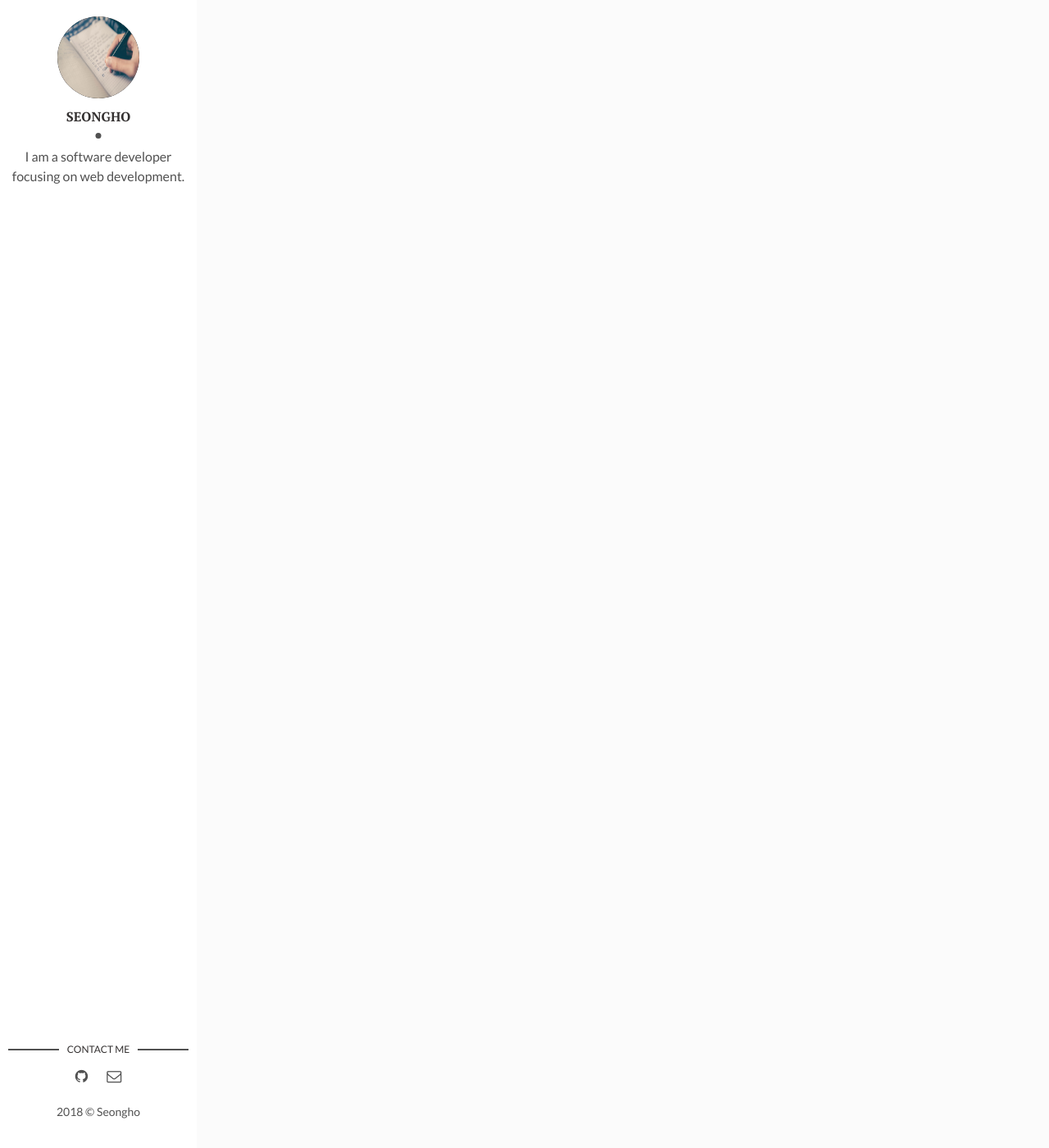
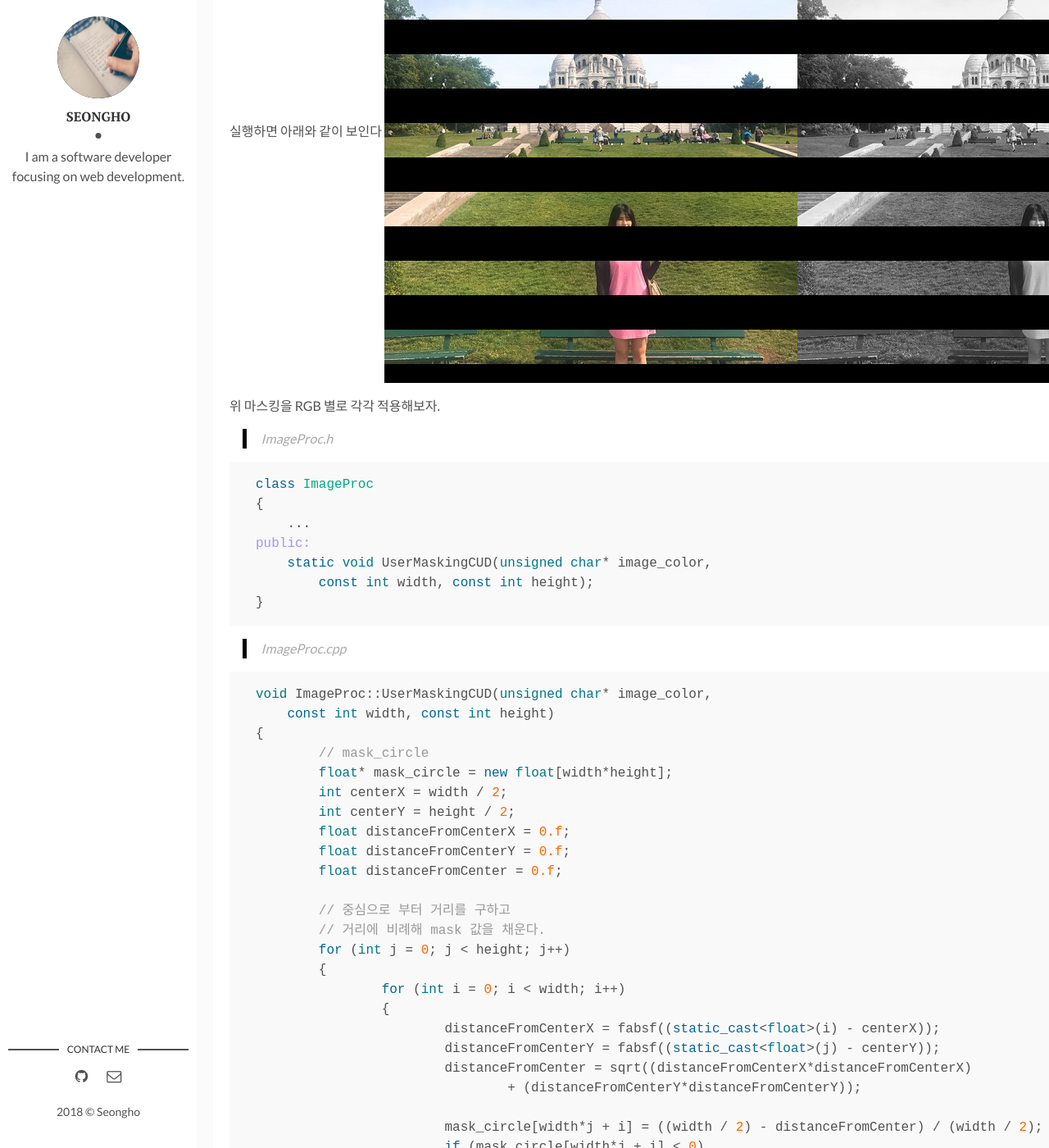
Before and after one commit to nsho77/nsho77.github.io, a Jekyll site: the page built from _posts/2018-06-01-userMasking1,2.md, in a window 1280 px wide and 1400 px high, scrolled down 9505 px. Shown: the whole window at 82% size. Built offline with Jekyll 4.4.1, drawn with Linux system fonts in a browser that asks for light colours; comment, search, counter and statistics services are not loaded; some of the changed text lies outside the part shown.

Commit message:
userMasking1, 2 compelete

```diff
--- a/_posts/2018-06-01-userMasking1,2.md
+++ b/_posts/2018-06-01-userMasking1,2.md
@@ -270,12 +270,16 @@
 {
     unsigned char* mask = new unsigned char[width*height];
     int changePoint = height / 16;
+    int bBlack = -1;
 
     for(int j=0; j<height; j++)
     {
+        if(j % changePoint == 0)
+            bBlack *= -1;
+
         for(int i=0; i<width; i++)
         {
-            if(j % changePoint == 0)
+            if(bBlack == 1)
                 mask[width*j + i] = 0;
             else
                 mask[width*j + i] = 1;
@@ -293,3 +297,156 @@
 
 }
 {% endhighlight %}
+
+이벤트 처리기를 만들자.
+> ImageProcessingDoc.h
+{% highlight cpp %}
+class CImageProcessingDoc:public CDocument
+{
+    ...
+public:
+    afx_msg void OnUsermasking2Divide();
+}
+{% endhighlight %}
+
+> ImageProcessingDoc.cpp
+{% highlight cpp %}
+void CImageProcessingDoc::OnUsermasking2Divide()
+{
+    ImageProc::UserMaskingDivide(m_Images[cur_index].image_color,
+		m_Images[cur_index].width, m_Images[cur_index].height);
+	ImageProc::MergeChannels(m_Images[cur_index].image_color,
+		m_Images[cur_index].image_gray,m_Images[cur_index].width, m_Images[cur_index].height);
+
+	CImageProcessingView* pView = (CImageProcessingView*)((CMainFrame*)(AfxGetApp()->m_pMainWnd))->GetActiveView();
+
+	pView->SetDrawImage(m_Images[cur_index].image_color, m_Images[cur_index].image_gray,
+		m_Images[cur_index].width, m_Images[cur_index].height);
+
+	pView->OnInitialUpdate();
+}
+{% endhighlight %}
+
+실행하면 아래와 같이 보인다
+![userMaskingDivide-jy]({{"/assets/img/imageProcessing/userMaskingDivide-jy.jpg"}})
+
+위 마스킹을 RGB 별로 각각 적용해보자.
+
+> ImageProc.h
+{% highlight cpp %}
+class ImageProc
+{
+    ...
+public:
+    static void UserMaskingCUD(unsigned char* image_color,
+        const int width, const int height);
+}
+{% endhighlight %}
+
+> ImageProc.cpp
+{% highlight cpp %}
+void ImageProc::UserMaskingCUD(unsigned char* image_color,
+    const int width, const int height)
+{
+	// mask_circle
+	float* mask_circle = new float[width*height];
+	int centerX = width / 2;
+	int centerY = height / 2;
+	float distanceFromCenterX = 0.f;
+	float distanceFromCenterY = 0.f;
+	float distanceFromCenter = 0.f;
+
+	// 중심으로 부터 거리를 구하고
+	// 거리에 비례해 mask 값을 채운다.
+	for (int j = 0; j < height; j++)
+	{
+		for (int i = 0; i < width; i++)
+		{
+			distanceFromCenterX = fabsf((static_cast<float>(i) - centerX));
+			distanceFromCenterY = fabsf((static_cast<float>(j) - centerY));
+			distanceFromCenter = sqrt((distanceFromCenterX*distanceFromCenterX)
+				+ (distanceFromCenterY*distanceFromCenterY));
+
+			mask_circle[width*j + i] = ((width / 2) - distanceFromCenter) / (width / 2);
+			if (mask_circle[width*j + i] < 0)
+				mask_circle[width*j + i] = 0;
+		}
+	}
+
+
+	// mask_updown
+	float* mask_updown = new float[width*height];
+
+	for (int j = 0; j < height; j++)
+	{
+		for (int i = 0; i < width; i++)
+		{
+			mask_updown[width*j + i] = static_cast<float>(height - j) /
+				static_cast<float>(height);
+		}
+	}
+
+	// mask_divide
+	unsigned char* mask_divide = new unsigned char[width*height];
+	int changePoint = height / 16;
+	int bZero = -1;
+
+	for (int j = 0; j<height; j++)
+	{
+		if (j % changePoint == 0)
+			bZero *= (-1);
+
+		for (int i = 0; i<width; i++)
+		{
+			if (bZero == 1)
+				mask_divide[width*j + i] = 0;
+			else
+				mask_divide[width*j + i] = 1;
+		}
+	}
+
+	// masking
+	for (int i = 0; i < width*height; i++)
+	{
+		image_color[i * 4 + 0] *= mask_updown[i];
+		image_color[i * 4 + 1] *= mask_divide[i];
+		image_color[i * 4 + 2] *= mask_circle[i];
+	}
+
+	delete[] mask_circle;
+	delete[] mask_updown;
+	delete[] mask_divide;
+}
+{% endhighlight %}
+
+이벤트 처리기를 만들자.
+> ImageProcessingDoc.h
+{% highlight cpp %}
+class CImageProcessingDoc:public CDocument
+{
+    ...
+public:
+    afx_msg void OnUsermasking2Cud();
+}
+{% endhighlight %}
+
+> ImageProcessingDoc.cpp
+{% highlight cpp %}
+void CImageProcessingDoc::OnUsermasking2Cud()
+{
+    ImageProc::UserMaskingCUD(m_Images[cur_index].image_color,
+		m_Images[cur_index].width, m_Images[cur_index].height);
+	ImageProc::MergeChannels(m_Images[cur_index].image_color,
+		m_Images[cur_index].image_gray,m_Images[cur_index].width, m_Images[cur_index].height);
+
+	CImageProcessingView* pView = (CImageProcessingView*)((CMainFrame*)(AfxGetApp()->m_pMainWnd))->GetActiveView();
+
+	pView->SetDrawImage(m_Images[cur_index].image_color, m_Images[cur_index].image_gray,
+		m_Images[cur_index].width, m_Images[cur_index].height);
+
+	pView->OnInitialUpdate();
+}
+{% endhighlight %}
+
+실행하면 아래와 같이 보인다
+![userMaskingCUD-jy]({{"/assets/img/imageProcessing/userMaskingCUD-jy.jpg"}})
```
Also changed, not shown: assets/img/imageProcessing/userMasking1-jy.jpg (added), assets/img/imageProcessing/userMaskingCUD-jy.jpg (added), assets/img/imageProcessing/userMaskingCircle-jy.jpg (added), assets/img/imageProcessing/userMaskingDivide-jy.jpg (added), assets/img/imageProcessing/userMaskingUpDown-jy.jpg (added).
